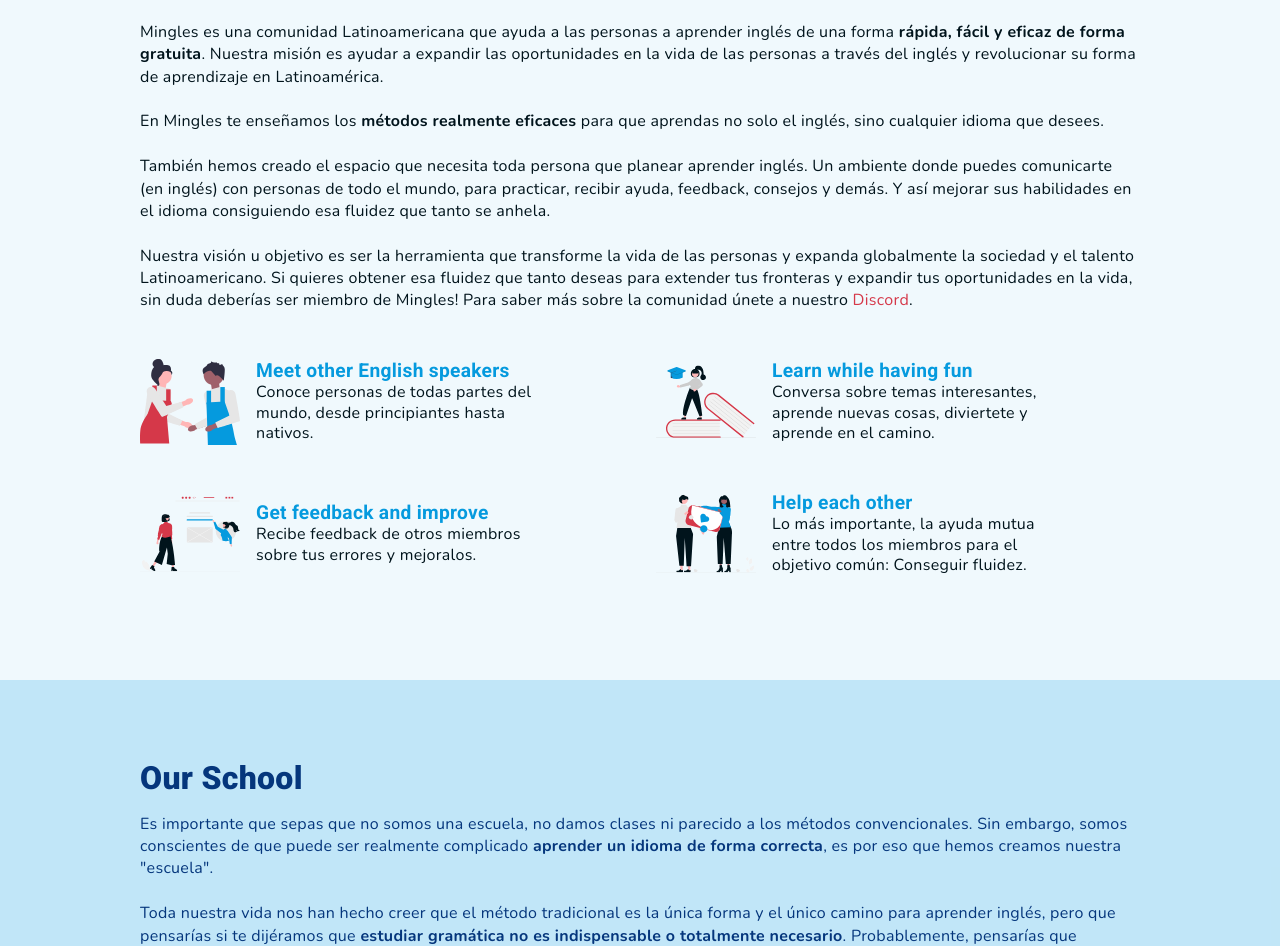
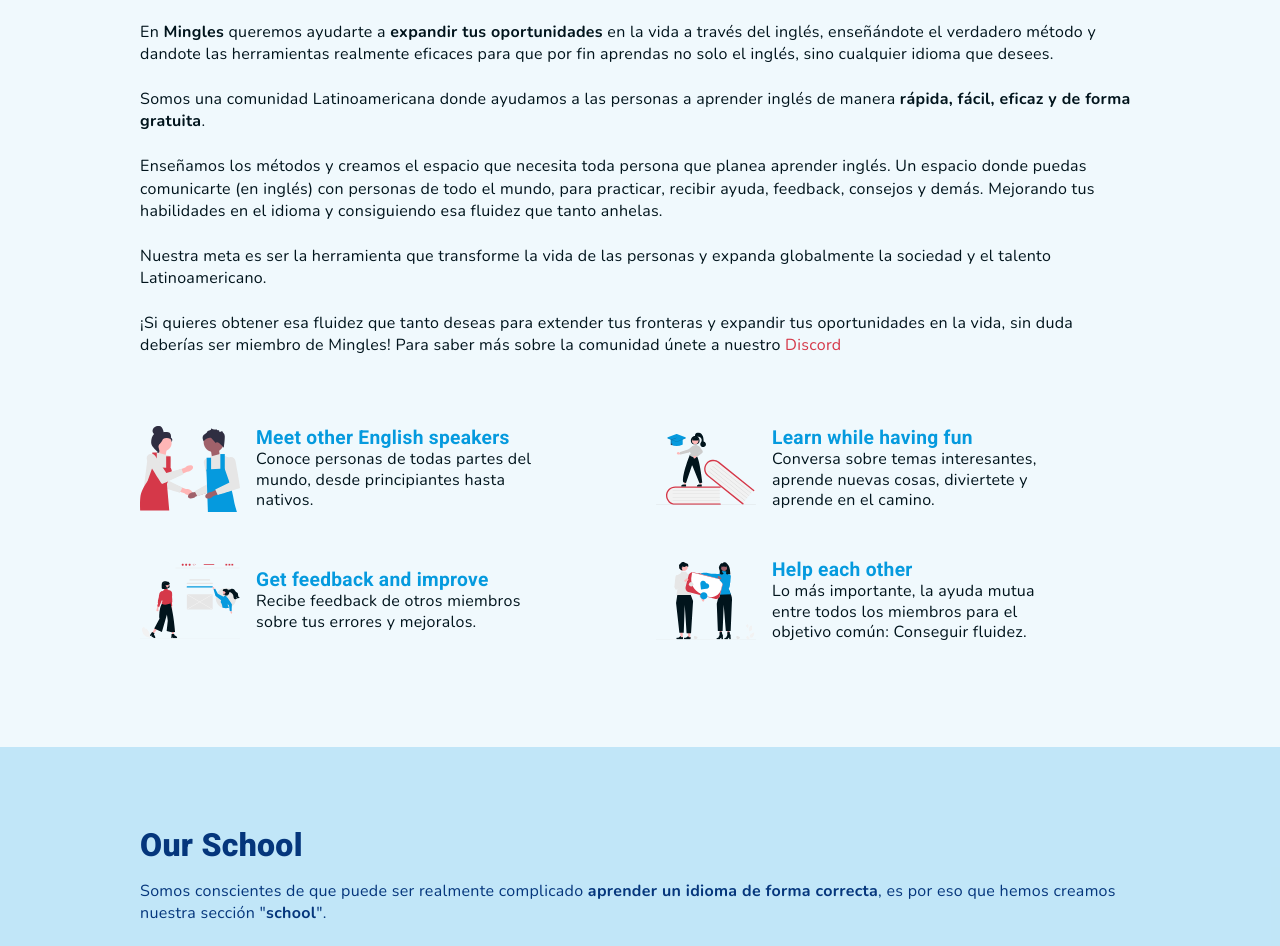
Before and after one commit to dario-chic/mingles, a Next.js app: page / in a window 1280 px wide. Shown: the part 912-1858 px from the top of the page. Built offline with nearby package versions, Linux system fonts and the light colour scheme.

Commit message:
new texts

```diff
--- a/components/About.js
+++ b/components/About.js
@@ -6,13 +6,16 @@
 import Learn from "./svg/Learn";
 import Meet from "./svg/Meet";
 
-const description = `Mingles es una comunidad Latinoamericana que ayuda a las personas a aprender inglés de una forma <span class="bold">rápida, fácil y eficaz de forma gratuita</span>. Nuestra misión es ayudar a expandir las oportunidades en la vida de las personas a través del inglés y revolucionar su forma de aprendizaje en Latinoamérica.
+const description = `En <span class="bold">Mingles</span> queremos ayudarte a <span class="bold">expandir tus oportunidades</span> en la vida a través del inglés, enseñándote el verdadero método y dandote las herramientas realmente eficaces para que por fin aprendas no solo el inglés, sino cualquier idioma que desees.
 
-En Mingles te enseñamos los <span class="bold">métodos realmente eficaces</span> para que aprendas no solo el inglés, sino cualquier idioma que desees.
+Somos una comunidad Latinoamericana donde ayudamos a las personas a aprender inglés de manera <span class="bold">rápida, fácil, eficaz y de forma gratuita</span>.
 
-También hemos creado el espacio que necesita toda persona que planear aprender inglés. Un ambiente donde puedes comunicarte (en inglés) con personas de todo el mundo, para practicar, recibir ayuda, feedback, consejos y demás. Y así mejorar sus habilidades en el idioma consiguiendo esa fluidez que tanto se anhela.
+Enseñamos los métodos y creamos el espacio que necesita toda persona que planea aprender inglés. Un espacio donde puedas comunicarte (en inglés) con personas de todo el mundo, para practicar, recibir ayuda, feedback, consejos y demás. Mejorando tus habilidades en el idioma y consiguiendo esa fluidez que tanto anhelas.
 
-Nuestra visión u objetivo es ser la herramienta que transforme la vida de las personas y expanda globalmente la sociedad y el talento Latinoamericano. Si quieres obtener esa fluidez que tanto deseas para extender tus fronteras y expandir tus oportunidades en la vida, sin duda deberías ser miembro de Mingles! Para saber más sobre la comunidad únete a nuestro <a class="link link--about" href="https://discord.gg/P2aGSpg8cr" target="_blank" rel="noreferrer">Discord</a>.
+Nuestra meta es ser la herramienta que transforme la vida de las personas y expanda globalmente la sociedad y el talento Latinoamericano.
+
+¡Si quieres obtener esa fluidez que tanto deseas para extender tus fronteras y expandir tus oportunidades en la vida, sin duda deberías ser miembro de Mingles! Para saber más sobre la comunidad únete a nuestro <a class="link link--about" href="https://discord.gg/P2aGSpg8cr" target="_blank" rel="noreferrer">Discord</a>
+
 `;
 
 const brief = [
--- a/components/Meetings.js
+++ b/components/Meetings.js
@@ -7,11 +7,11 @@
 import Meet from "./svg/Meet";
 import Meetings from "./svg/Meetings";
 
-const description = `Nuestras meetings crean un ambiente más dinámico e interactivo entre nuestros miembros, también generan un mayor progreso en el  proceso de adquisición del idioma. Pero ¿De qué tratan?
+const description = `Nuestras meetings crean un ambiente más dinámico e interactivo entre nuestros miembros, también generan un mayor progreso en el proceso de adquisición del idioma.
 
-Como su nombre lo indica, estas son reuniones que se realizan eventualmente en la comunidad. Los organizadores fijan una fecha de encuentro, avisan el tema de la reunión a los miembros, estos se informan y en la fecha indicada se discute sobre el tema en una reunión.
+<span class="bold">¿De qué tratan?</span> Como su nombre lo indica, son reuniones que se realizan habitualmente en la comunidad. Los organizadores fijan una fecha de encuentro, avisan el tema de la reunión a los miembros, estos se informan y en la fecha indicada se discute (en inglés) sobre el tema en una reunión.
 
-Los organizadores o “profesores” se encargarán de dirigir la reunión, realizando preguntas, alentando a los miembros a conversar, creando un ambiente agradable y por supuesto ayudan a los miembros, corrigiendo sus errores y dando consejos para mejorar cada vez más y más.
+Los organizadores o “profesores” se encargarán de dirigir la reunión, realizando preguntas, alentando a los miembros a conversar, creando un ambiente agradable y por supuesto ayudando a los miembros; corrigiendo sus errores y dando consejos para mejorar cada vez más y más.
 
 Hay diferentes tipos de reuniones y estas se realizan tanto de forma oral (mediante llamadas de voz grupales) y a través texto en alguno de los canales de nuestro servidor. Para mas información <a class="link link--about" href="https://discord.gg/P2aGSpg8cr" target="_blank" rel="noreferrer">unete a nuestro Discord</a>.`;
 
--- a/components/School.js
+++ b/components/School.js
@@ -5,11 +5,13 @@
 import Guide from "./Guide";
 import Section from "./Section";
 
-const description = `Es importante que sepas que no somos una escuela, no damos clases ni parecido a los métodos convencionales. Sin embargo, somos conscientes de que puede ser realmente complicado <span class="bold">aprender un idioma de forma correcta</span>, es por eso que hemos creamos nuestra "escuela".
+const description = `Somos conscientes de que puede ser realmente complicado <span class="bold">aprender un idioma de forma correcta</span>, es por eso que hemos creamos nuestra sección "<span class="bold">school</span>".
+
+Primero, es importante aclarar que realmente <span class="bold">no somos una "escuela"</span>, somos una comunidad. No impartimos clases para enseñarte gramática, listas de vocabulario ni nada parecido a los métodos convencionales. Nuestros métodos de enseñanza y de aprender idiomas van mucho más allá de todo eso.
 
 Toda nuestra vida nos han hecho creer que el método tradicional es la única forma y el único camino para aprender inglés, pero que pensarías si te dijéramos que <span class="bold">estudiar gramática no es indispensable o totalmente necesario</span>. Probablemente, pensarías que estamos locos o que somos un fraude, pero no te apresures. La realidad es que hay un "<span class="bold">secreto</span>" detrás de aprender idiomas, y una vez que lo sepas tu vida cambiará completamente.
 
-Nuestra escuela se encarga de enseñarte el "secreto" o mejor dicho, el verdadero camino y los <span class="bold">métodos realmente eficaces</span> para aprender no solo para aprender inglés, sino cualquier idioma que desees. Aquí encontrarás guías que hemos desarrollado para ayudarte y guiarte en tu proceso de aprendizaje, para que lo realices de una forma rápida, eficaz y que realmente brinde buenos resultados.
+Nuestra escuela se encarga de enseñarte el "secreto" o mejor dicho, el verdadero camino y los <span class="bold">métodos realmente eficaces</span> no solo para aprender inglés, sino cualquier idioma que desees. Aquí encontrarás guías que hemos desarrollado para ayudarte y guiarte en tu proceso de aprendizaje, para que lo realices de una forma rápida, eficaz y que realmente te de buenos resultados.
 
 La información en estas guías no es inventada por nosotros, estas guías están creadas a partir investigaciones <span class="bold">profesionales en el campo del aprendizaje de idiomas</span>, experiencias personales e información recopilada de los mayores poliglotas del mundo.
 
```
